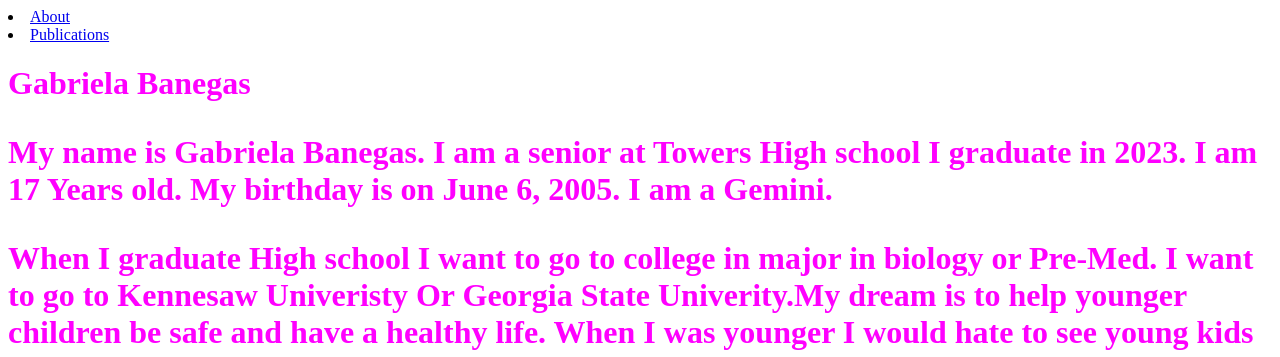
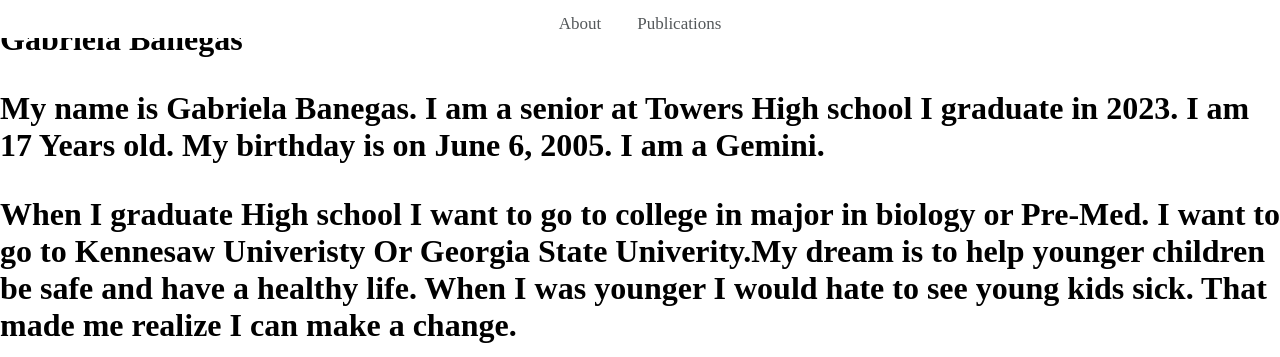
Before and after one commit to gabrielab6/gabrielab6.github.io, a plain HTML site: page index.html in a window 1280 px wide. Shown: the top 357 px of the page. Drawn offline with Linux system fonts and the light colour scheme; files that its build step writes are made by us from their sources.

Commit message:
Update mystyle.css

```diff
--- a/css/mystyle.css
+++ b/css/mystyle.css
@@ -1,4 +1,45 @@
-h1 {
-  color:Fuchsia;
-  size:40px;
+body {margin:0;}
+
+ .navbar {
+   overdlow: hidden;
+   position: fixed;
+   top: 0;
+   color: #FFFFFF;
+   background-color: #FFFFFF;
+   width: 100%;
+   list-style; none;
+   margin: auto;
+   padding:0;
+   text-align:center;
 }
+
+.navbar a {
+ display: inline-block;
+ color:#54585A;
+ text-align: center;
+ padding: 14px 16px 4px;
+ text-decoration: none;
+ font-size: 17px;
+}
+
+ .navbar a:active {
+   color: black;
+}
+
+.navbar li {
+  display:inline;
+}
+
+.navbar a:hover {
+  color: black;
+}
+
+.main {
+  padding: 16px
+  margin-top: 30px;
+  height: 1500px;
+}
+
+ .img1 {
+   float: right;
+}
```
